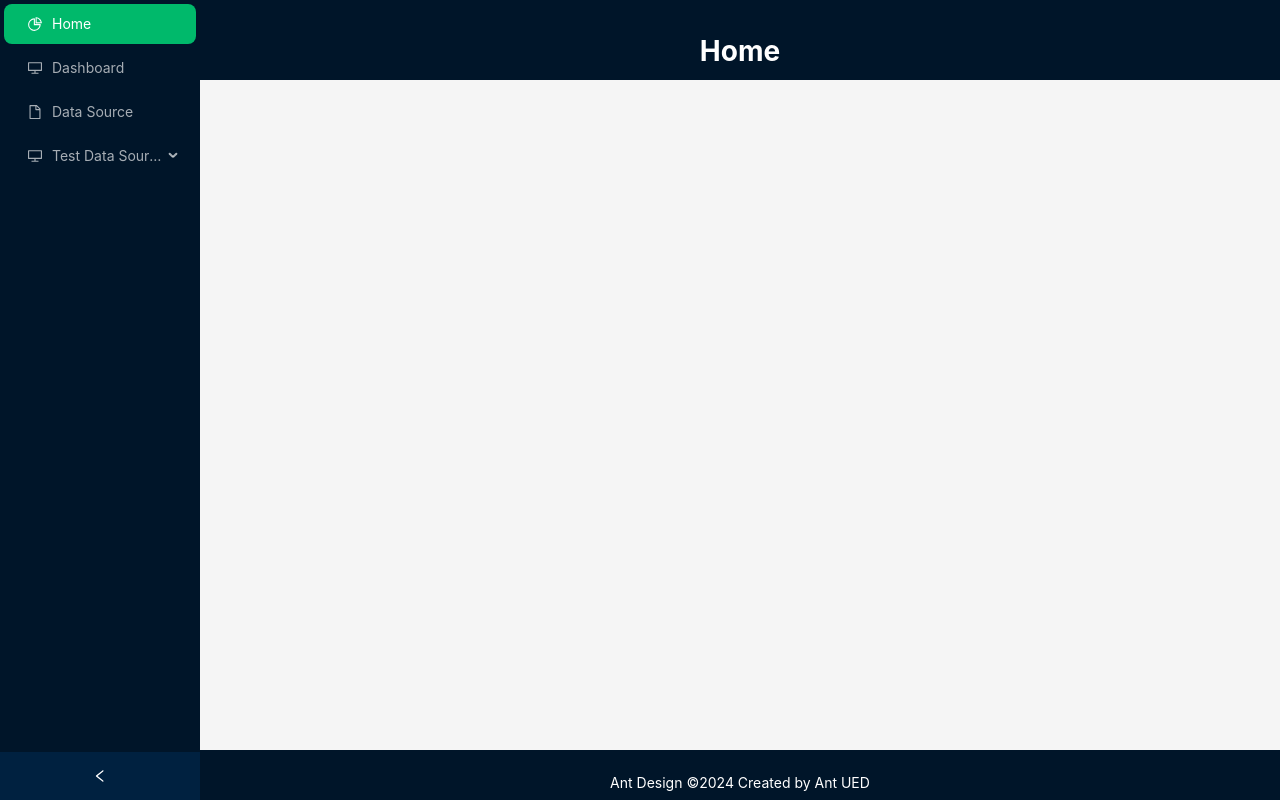
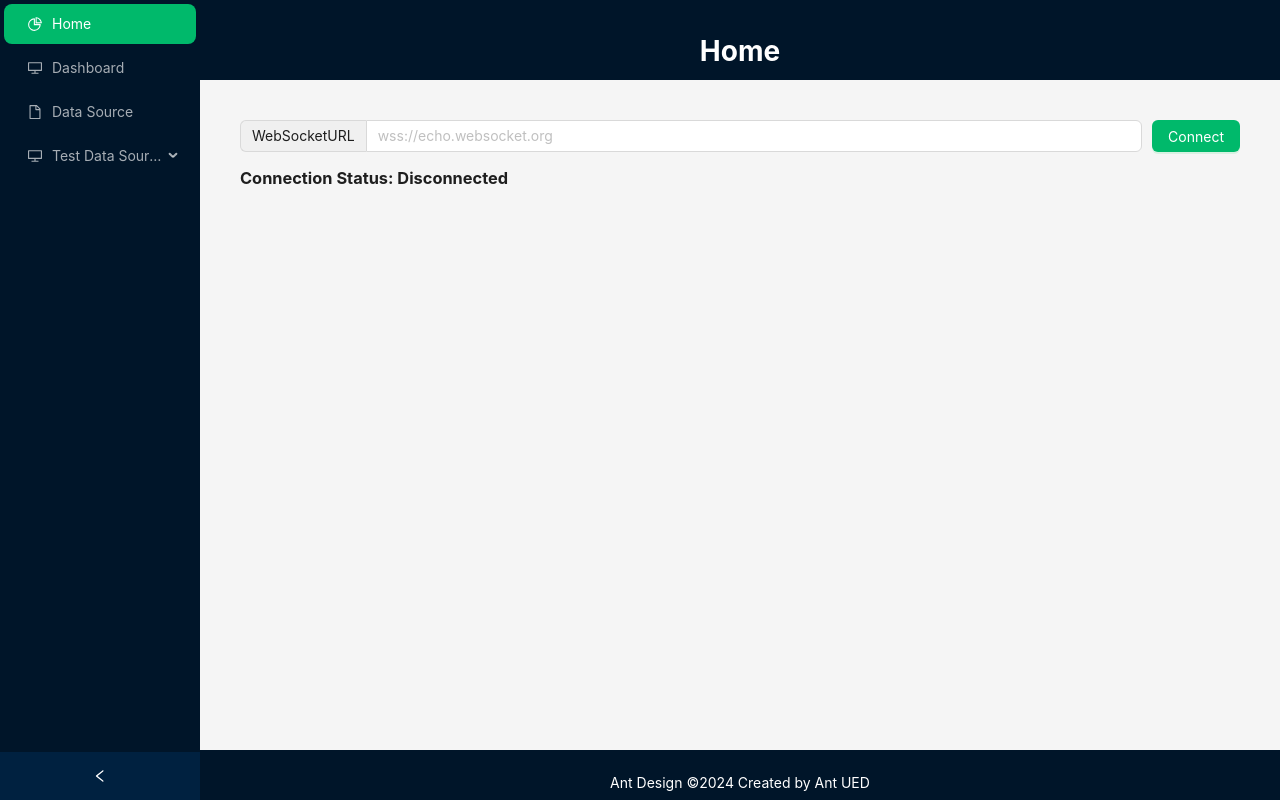
Before and after one commit to abhisheksharma1310/data-visualizer, a React (Create React App) app in the folder client/: page /webSocket-data in a window 1280 px wide. Built offline with nearby package versions, Linux system fonts and the light colour scheme.

Commit message:
added new feature for websocket data communication

```diff
--- a/client/src/App.css
+++ b/client/src/App.css
@@ -0,0 +1,16 @@
+.input-div {
+  marginbottom: 16;
+  display: flex;
+  gap: 10px;
+}
+
+.display-flex {
+  width: 100%;
+  display: flex;
+  justifycontent: space-between;
+  alignitems: center;
+}
+
+.g-25 {
+  gap: 25px;
+}
--- a/client/src/App.js
+++ b/client/src/App.js
@@ -5,6 +5,9 @@ import { BrowserRouter as Router, Routes, Route } from "react-router-dom";
 import SerialData from "./features/serialData/SerialData";
 import HttpData from "./features/httpData/HttpData";
 import MqttData from "./features/mqttData/mqttData";
+import WebSocketData from "./features/webSocket/WebSocketData";
+
+import "./App.css";
 
 export default function App() {
   return (
@@ -26,6 +29,7 @@ export default function App() {
               <Route path="/serial-data" element={<SerialData />} />
               <Route path="/http-data" element={<HttpData />} />
               <Route path="/mqtt-data" element={<MqttData />} />
+              <Route path="/webSocket-data" element={<WebSocketData />} />
             </Routes>
           </MainLayout>
         </ConfigProvider>
--- a/client/src/components/layout/main-layout.jsx
+++ b/client/src/components/layout/main-layout.jsx
@@ -53,6 +53,12 @@ const menuItems = [
         key: "6",
         path: "/mqtt-data",
         label: "MQTT Data",
+        icon: <DesktopOutlined />,
+      },
+      {
+        key: "7",
+        path: "/webSocket-data",
+        label: "WebSocket Data",
         icon: <DesktopOutlined />,
       },
     ],
--- a/client/src/features/mqttData/MessageReceived.jsx
+++ b/client/src/features/mqttData/MessageReceived.jsx
@@ -1,29 +1,29 @@
 import React, { useEffect } from "react";
 import { useDispatch, useSelector } from "react-redux";
-import { setReceivedMessage } from "./mqttDataSlice";
+import { setReceivedMessages, setClearMessage } from "./mqttDataSlice";
 import { JsonToTable } from "react-json-to-table";
-import { addNewData, clearData } from "./structureDataSlice";
 import { Button } from "antd";
 
 const MessageReceived = ({ client, topic }) => {
   const dispatch = useDispatch();
-  const { receivedMessage } = useSelector((state) => state.mqttData);
-  const { dataLog } = useSelector((state) => state.structureData);
+  const { receivedMessages } = useSelector((state) => state.mqttData);
 
-  const handleAddData = (data) => {
-    dispatch(addNewData(data));
-  };
+  console.log(receivedMessages);
 
-  const handleClearData = () => {
-    dispatch(clearData());
+  const clearMessage = () => {
+    dispatch(setClearMessage());
   };
 
   useEffect(() => {
     if (client) {
       const handleMessage = (topic, message) => {
         console.log(topic, message);
-        dispatch(setReceivedMessage(message.toString()));
-        handleAddData({ [topic]: message.toString() });
+        dispatch(
+          setReceivedMessages({
+            topic,
+            value: message.toString(),
+          })
+        );
       };
 
       client.on("connect", () => {
@@ -53,17 +53,17 @@ const MessageReceived = ({ client, topic }) => {
         }}
       >
         <h2>
-          {receivedMessage
+          {receivedMessages[0]?.time
             ? "Message Received"
             : "Not Received any message yet"}
         </h2>
-        {dataLog[0]?.time && (
-          <Button type="primary" onClick={handleClearData}>
+        {receivedMessages[0]?.time && (
+          <Button type="primary" danger onClick={clearMessage}>
             Clear data
           </Button>
         )}
       </div>
-      <JsonToTable json={dataLog} />
+      <JsonToTable json={receivedMessages} />
     </div>
   );
 };
--- a/client/src/features/mqttData/mqttDataSlice.js
+++ b/client/src/features/mqttData/mqttDataSlice.js
@@ -13,7 +13,7 @@ const initialState = {
     userName: "",
     password: "",
   },
-  receivedMessage: "",
+  receivedMessages: [],
   sendMessage: "",
   subscribeToTopic: "",
   publishToTopic: "",
@@ -27,8 +27,16 @@ const mqttDataSlice = createSlice({
       state.host = action.payload.host;
       state.options = action.payload.options;
     },
-    setReceivedMessage: (state, action) => {
-      state.receivedMessage = action.payload;
+    setReceivedMessages: (state, action) => {
+      const date = new Date().toLocaleTimeString();
+      const obj = {
+        time: date,
+        ...action.payload,
+      };
+      state.receivedMessages =
+        state.receivedMessages.length > 0
+          ? [obj, ...state.receivedMessages]
+          : [obj];
     },
     setSendMessage: (state, action) => {
       state.sendMessage = action.payload;
@@ -39,15 +47,19 @@ const mqttDataSlice = createSlice({
     setPublishToTopic: (state, action) => {
       state.publishToTopic = action.payload;
     },
+    setClearMessage: (state, action) => {
+      state.receivedMessages = [];
+    },
   },
 });
 
 export const {
   setMqttDetails,
-  setReceivedMessage,
+  setReceivedMessages,
   setSendMessage,
   setSubscribeToTopic,
   setPublishToTopic,
+  setClearMessage,
 } = mqttDataSlice.actions;
 
 export default mqttDataSlice.reducer;
--- a/client/src/features/mqttData/structureDataSlice.js
+++ /dev/null
@@ -1,28 +0,0 @@
-import { createSlice } from "@reduxjs/toolkit";
-
-const initialState = {
-  dataLog: [],
-};
-
-const structureDataSlice = createSlice({
-  name: "structureData",
-  initialState,
-  reducers: {
-    addNewData: (state, action) => {
-      const date = new Date().toLocaleTimeString();
-      const obj = {
-        time: date,
-        ...action.payload,
-      };
-      state.dataLog = [obj, ...state.dataLog];
-      console.log("r: ", action.payload);
-    },
-    clearData: (state) => {
-      state.dataLog = [];
-    },
-  },
-});
-
-export const { addNewData, clearData } = structureDataSlice.actions;
-
-export default structureDataSlice.reducer;
--- /dev/null
+++ b/client/src/features/webSocket/WebSocketData.jsx
@@ -0,0 +1,144 @@
+import React, { useRef, useEffect } from "react";
+import { useDispatch, useSelector } from "react-redux";
+import {
+  setServerAddress,
+  setMessage,
+  addReceivedMessage,
+  setConnectionStatus,
+  clearMessages,
+} from "./webSocketSlice";
+import { Button, Input } from "antd";
+import Scrollable from "../../components/Scrollable";
+import TextArea from "antd/es/input/TextArea";
+import { JsonToTable } from "react-json-to-table";
+
+const WebSocketData = () => {
+  const dispatch = useDispatch();
+  const { serverAddress, message, receivedMessages, connectionStatus } =
+    useSelector((state) => state.webSocket);
+  const socketRef = useRef(null);
+
+  const connectWebSocket = () => {
+    if (socketRef.current) {
+      socketRef.current.close();
+    }
+
+    socketRef.current = new WebSocket(serverAddress);
+
+    socketRef.current.onopen = () => {
+      dispatch(setConnectionStatus("Connected"));
+    };
+
+    socketRef.current.onmessage = (event) => {
+      dispatch(addReceivedMessage(event.data));
+    };
+
+    socketRef.current.onerror = (error) => {
+      console.error("WebSocket error:", error);
+      dispatch(setConnectionStatus("Error"));
+    };
+
+    socketRef.current.onclose = () => {
+      dispatch(setConnectionStatus("Disconnected"));
+    };
+  };
+
+  const sendMessage = () => {
+    if (socketRef.current && socketRef.current.readyState === WebSocket.OPEN) {
+      socketRef.current.send(message);
+      dispatch(setMessage(""));
+    }
+  };
+
+  const closeConnection = () => {
+    if (socketRef.current) {
+      socketRef.current.close();
+      dispatch(setConnectionStatus("Disconnected"));
+    }
+  };
+
+  useEffect(() => {
+    return () => {
+      if (socketRef.current) {
+        socketRef.current.close();
+        dispatch(setConnectionStatus("Disconnected"));
+      }
+    };
+  }, []);
+
+  return (
+    <div>
+      <div className="input-div">
+        <Input
+          addonBefore="WebSocketURL"
+          type="text"
+          value={serverAddress}
+          placeholder="wss://echo.websocket.org"
+          onChange={(e) => dispatch(setServerAddress(e.target.value))}
+          disabled={connectionStatus === "Connected" ? true : false}
+        />
+        <Button
+          type="primary"
+          onClick={() => {
+            if (connectionStatus === "Connected") {
+              closeConnection();
+            } else {
+              connectWebSocket();
+            }
+          }}
+          danger={connectionStatus === "Connected" ? true : false}
+        >
+          {connectionStatus === "Connected" ? "Disconnect" : "Connect"}
+        </Button>
+      </div>
+      <div>
+        <h3>Connection Status: {connectionStatus}</h3>
+      </div>
+      {connectionStatus === "Connected" && (
+        <Scrollable height="300px">
+          <div className="display-flex g-25">
+            <div style={{ width: "80%" }}>
+              <div
+                style={{
+                  width: "100%",
+                  display: "flex",
+                  justifyContent: "space-between",
+                  alignItems: "center",
+                }}
+              >
+                <h3>Received Messages:</h3>
+                {receivedMessages[0]?.time && (
+                  <Button
+                    type="primary"
+                    danger
+                    onClick={() => dispatch(clearMessages())}
+                  >
+                    Clear Message
+                  </Button>
+                )}
+              </div>
+              <JsonToTable json={receivedMessages} />
+            </div>
+            <div>
+              <h3>Send Message</h3>
+              <TextArea
+                value={message}
+                onChange={(e) => dispatch(setMessage(e.target.value))}
+                placeholder="Enter message"
+              ></TextArea>
+              <Button
+                type="primary"
+                onClick={sendMessage}
+                style={{ margin: "10px 0" }}
+              >
+                Send
+              </Button>
+            </div>
+          </div>
+        </Scrollable>
+      )}
+    </div>
+  );
+};
+
+export default WebSocketData;
--- /dev/null
+++ b/client/src/features/webSocket/webSocketSlice.js
@@ -0,0 +1,45 @@
+import { createSlice } from "@reduxjs/toolkit";
+
+const initialState = {
+  serverAddress: "",
+  message: "",
+  receivedMessages: [],
+  connectionStatus: "Disconnected",
+};
+
+const webSocketSlice = createSlice({
+  name: "webSocket",
+  initialState,
+  reducers: {
+    setServerAddress: (state, action) => {
+      state.serverAddress = action.payload;
+    },
+    setMessage: (state, action) => {
+      state.message = action.payload;
+    },
+    addReceivedMessage: (state, action) => {
+      const date = new Date().toLocaleTimeString();
+      const obj = {
+        time: date,
+        data: action.payload,
+      };
+      state.receivedMessages = [obj, ...state.receivedMessages];
+    },
+    setConnectionStatus: (state, action) => {
+      state.connectionStatus = action.payload;
+    },
+    clearMessages: (state) => {
+      state.receivedMessages = [];
+    },
+  },
+});
+
+export const {
+  setServerAddress,
+  setMessage,
+  addReceivedMessage,
+  setConnectionStatus,
+  clearMessages,
+} = webSocketSlice.actions;
+
+export default webSocketSlice.reducer;
--- a/client/src/store.js
+++ b/client/src/store.js
@@ -13,7 +13,8 @@ import { httpDataApi } from "./services/httpDataApi";
 import httpDataReducer from "./features/httpData/httpDataSlice";
 // mqtt data reducer
 import mqttReducer from "./features/mqttData/mqttDataSlice";
-import structureDataReducer from "./features/mqttData/structureDataSlice";
+// webSocket data reducer
+import webSocketReducer from "./features/webSocket/webSocketSlice";
 
 // Combine your reducers
 const rootReducer = combineReducers({
@@ -21,7 +22,7 @@ const rootReducer = combineReducers({
   serialData: serialDataReducer,
   httpData: httpDataReducer,
   mqttData: mqttReducer,
-  structureData: structureDataReducer,
+  webSocket: webSocketReducer,
   [serialDataApi.reducerPath]: serialDataApi.reducer,
   [httpDataApi.reducerPath]: httpDataApi.reducer,
 });
@@ -30,13 +31,7 @@ const rootReducer = combineReducers({
 const persistConfig = {
   key: "root",
   storage,
-  whitelist: [
-    "navDetail",
-    "serialData",
-    "httpData",
-    "mqttData",
-    "structureData",
-  ], // Add the slices you want to persist
+  whitelist: ["navDetail", "serialData", "httpData", "mqttData"], // Add the slices you want to persist
 };
 
 const persistedReducer = persistReducer(persistConfig, rootReducer);
```
Also changed, not shown: client/src/features/mqttData/mqttData.jsx (+5 -13 lines).
